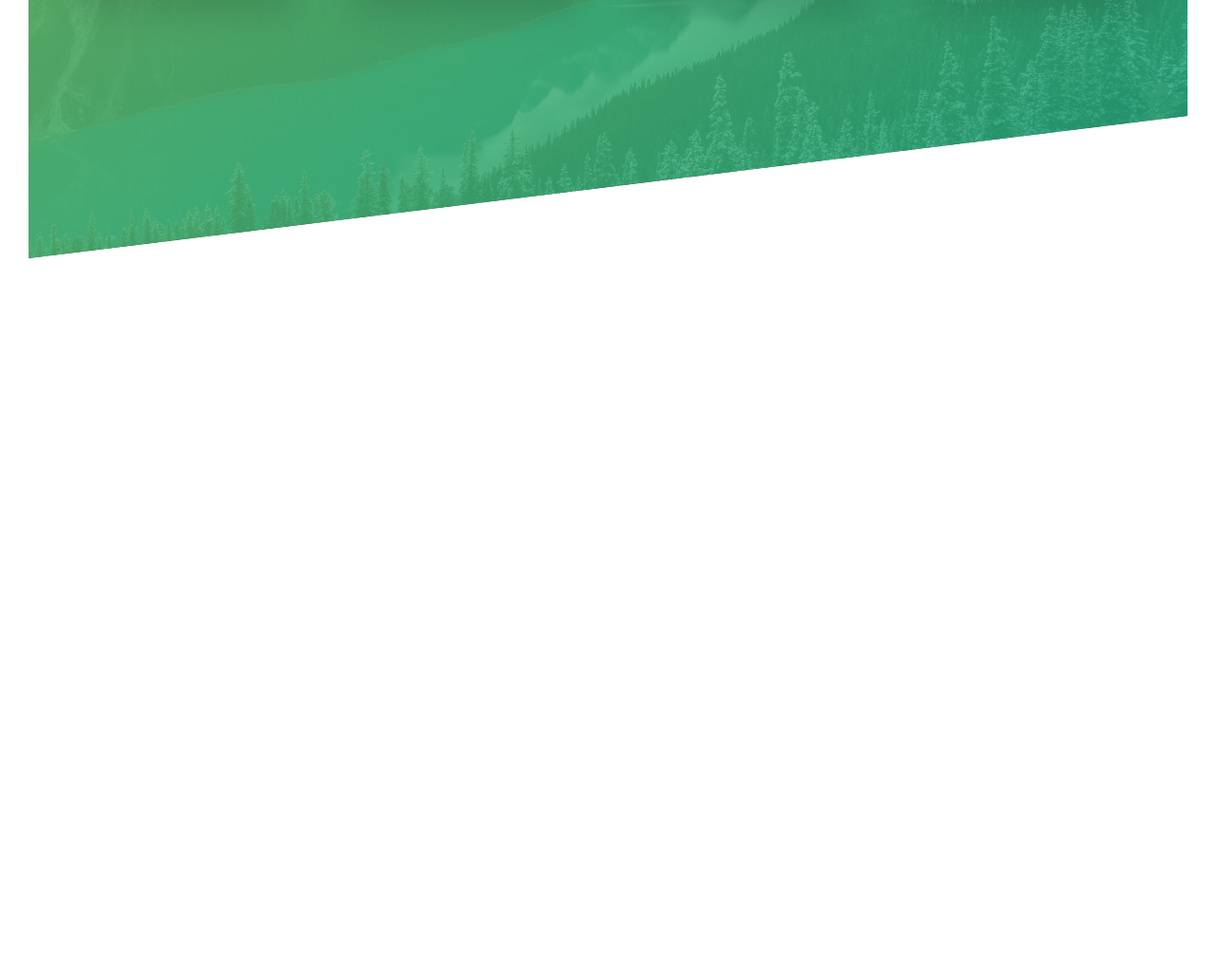
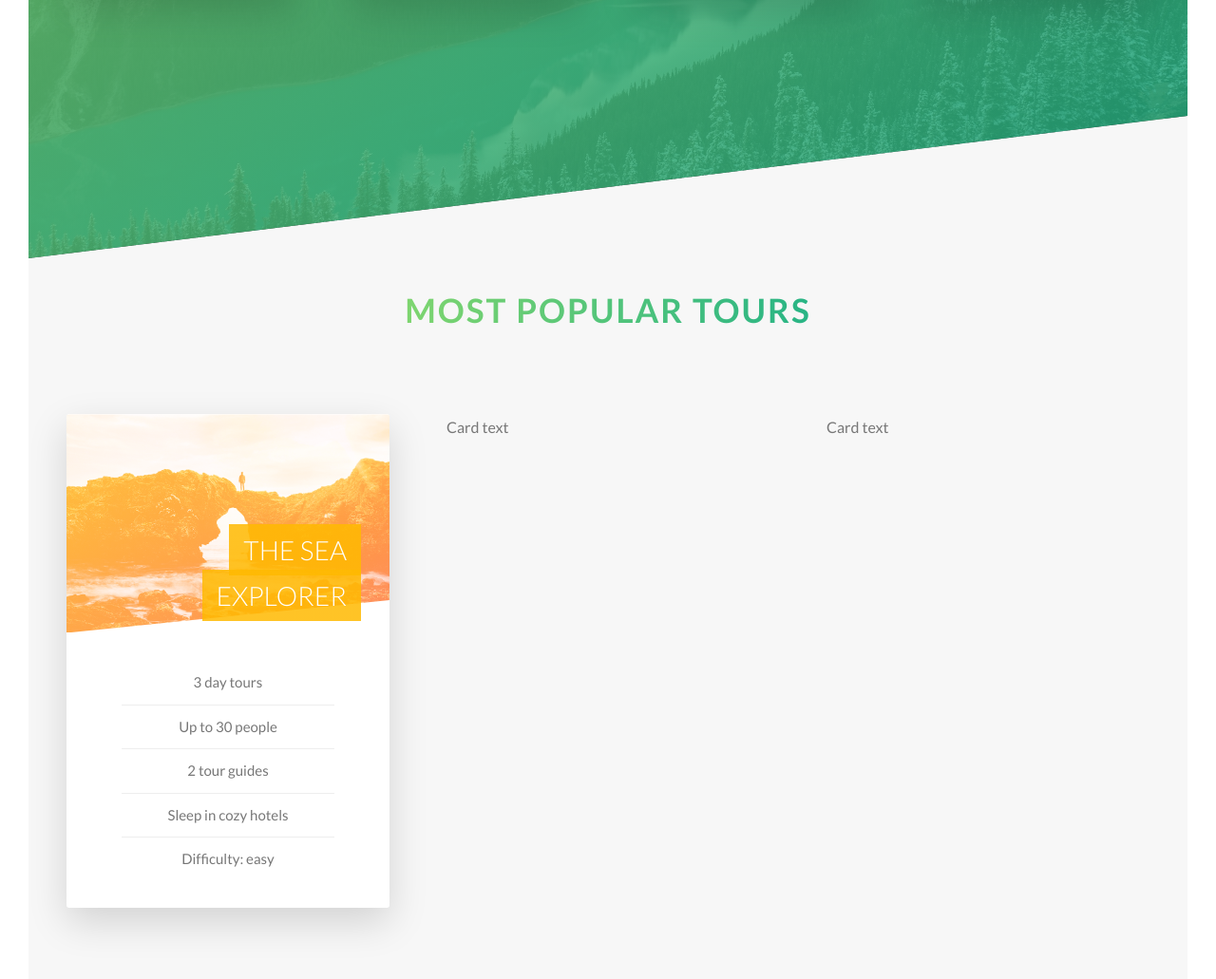
Before and after one commit to gianlucas90/natours, a website: page index.html in a window 1280 px wide. Shown: the part 1940-2971 px from the top of the page at 95% size. Before the commit the page ends 2212 px from the top, so only its background shows below. Drawn offline with Linux system fonts and the light colour scheme.

Commit message:
front card styled

```diff
--- a/index.html
+++ b/index.html
@@ -123,6 +123,40 @@
           </div>
         </div>
       </section>
+      <section class="section-tours">
+        <div class="u-center-text u-margin-bottom-big">
+          <h2 class="heading-secondary">Most popular tours</h2>
+        </div>
+        <div class="row">
+          <div class="col-1-of-3">
+            <div class="card">
+              <div class="card__side card__side--front">
+                <div class="card__picture card__picture--1">&nbsp;</div>
+                <h4 class="card__heading">
+                  <span class="card__heading-span card__heading-span--1">
+                    The sea Explorer</span
+                  >
+                </h4>
+                <div class="card__details">
+                  <ul>
+                    <li>3 day tours</li>
+                    <li>Up to 30 people</li>
+                    <li>2 tour guides</li>
+                    <li>Sleep in cozy hotels</li>
+                    <li>Difficulty: easy</li>
+                  </ul>
+                </div>
+              </div>
+              <div class="card__side card__side--back card__side--back-1">
+                BACK
+              </div>
+            </div>
+          </div>
+
+          <div class="col-1-of-3"><div class="card">Card text</div></div>
+          <div class="col-1-of-3"><div class="card">Card text</div></div>
+        </div>
+      </section>
     </main>
     <!--
     <section class="grid-test">
--- a/sass/abstracts/_variables.scss
+++ b/sass/abstracts/_variables.scss
@@ -3,7 +3,14 @@ $color-primary: #55c57a;
 $color-primary-light: #7ed56f;
 $color-primary-dark: #28b485;
 
-$color-grey-light: #f7f7f7;
+$color-secondary-light: #ffb900;
+$color-secondary-dark: #ff7730;
+
+$color-tertiary-light: #2998ff;
+$color-tertiary-dark: #5643fa;
+
+$color-grey-light-1: #f7f7f7;
+$color-grey-light-2: #eee;
 
 $color-grey-dark: #777;
 $color-white: #fff;
--- /dev/null
+++ b/sass/components/_card.scss
@@ -0,0 +1,110 @@
+.card {
+  // FUNCTIONALITY
+  perspective: 150rem;
+  -moz-perspective: 150rem;
+  position: relative;
+  height: 52rem;
+
+  &__side {
+    height: 52rem;
+    transition: all 0.8s ease;
+    position: absolute;
+    top: 0;
+    left: 0;
+    width: 100%;
+    backface-visibility: hidden;
+    border-radius: 3px;
+    overflow: hidden;
+    box-shadow: 0 1.5rem 4rem rgba($color-black, 0.15);
+
+    &--front {
+      background-color: $color-white;
+    }
+
+    &--back {
+      transform: rotateY(180deg);
+
+      &-1 {
+        background-image: linear-gradient(
+          to right bottom,
+          $color-secondary-light,
+          $color-secondary-dark
+        );
+      }
+    }
+  }
+
+  &:hover &__side--front {
+    transform: rotateY(-180deg);
+  }
+  &:hover &__side--back {
+    transform: rotateY(0);
+  }
+  // FRONT SIDE STYLING
+  &__picture {
+    background-size: cover;
+    height: 23rem;
+    background-blend-mode: screen;
+    -webkit-clip-path: polygon(0 0, 100% 0, 100% 85%, 0 100%);
+    clip-path: polygon(0 0, 100% 0, 100% 85%, 0 100%);
+
+    &--1 {
+      background-image: linear-gradient(
+          to right bottom,
+          $color-secondary-light,
+          $color-secondary-dark
+        ),
+        url(../img/nat-5.jpg);
+    }
+    &--2 {
+      background-image: url(../img/nat-5.jpg);
+    }
+    &--3 {
+      background-image: url(../img/nat-5.jpg);
+    }
+  }
+
+  &__heading {
+    font-size: 2.8rem;
+    font-weight: 300;
+    text-transform: uppercase;
+    text-align: right;
+    color: $color-white;
+    position: absolute;
+    top: 12rem;
+    right: 3rem;
+    width: 75%;
+  }
+
+  &__heading-span {
+    padding: 1rem 1.5rem;
+    -webkit-box-decoration-break: clone;
+    box-decoration-break: clone;
+    &--1 {
+      background-image: linear-gradient(
+        to right bottom,
+        rgba($color-secondary-light, 0.85),
+        rgba($color-secondary-light, 0.85)
+      );
+    }
+  }
+
+  &__details {
+    padding: 3rem;
+    ul {
+      list-style: none;
+      width: 80%;
+      margin: 0 auto;
+
+      li {
+        text-align: center;
+        font-size: 1.5rem;
+        padding: 1rem;
+
+        &:not(:last-child) {
+          border-bottom: 1px solid $color-grey-light-2;
+        }
+      }
+    }
+  }
+}
--- a/sass/layout/_header.scss
+++ b/sass/layout/_header.scss
@@ -9,6 +9,7 @@
     url(../img/hero.jpg);
   background-size: cover;
   background-position: top;
+  -webkit-clip-path: polygon(0 0, 100% 0, 100% 75vh, 0 100%);
   clip-path: polygon(0 0, 100% 0, 100% 75vh, 0 100%);
 
   &__logo-box {
--- a/sass/main.scss
+++ b/sass/main.scss
@@ -10,6 +10,7 @@
 @import "components/button";
 @import "components/composition";
 @import "components/feature-box";
+@import "components/card";
 
 @import "layout/grid";
 @import "layout/header";
--- a/sass/pages/_home.scss
+++ b/sass/pages/_home.scss
@@ -1,5 +1,5 @@
 .section-about {
-  background-color: $color-grey-light;
+  background-color: $color-grey-light-1;
   padding: 25rem 0;
   margin-top: -20vh;
 }
@@ -20,3 +20,9 @@
     transform: skewY(7deg);
   }
 }
+
+.section-tours {
+  background-color: $color-grey-light-1;
+  padding: 25rem 0 50rem 0;
+  margin-top: -15rem;
+}
```
Also changed, not shown: css/style.css.
